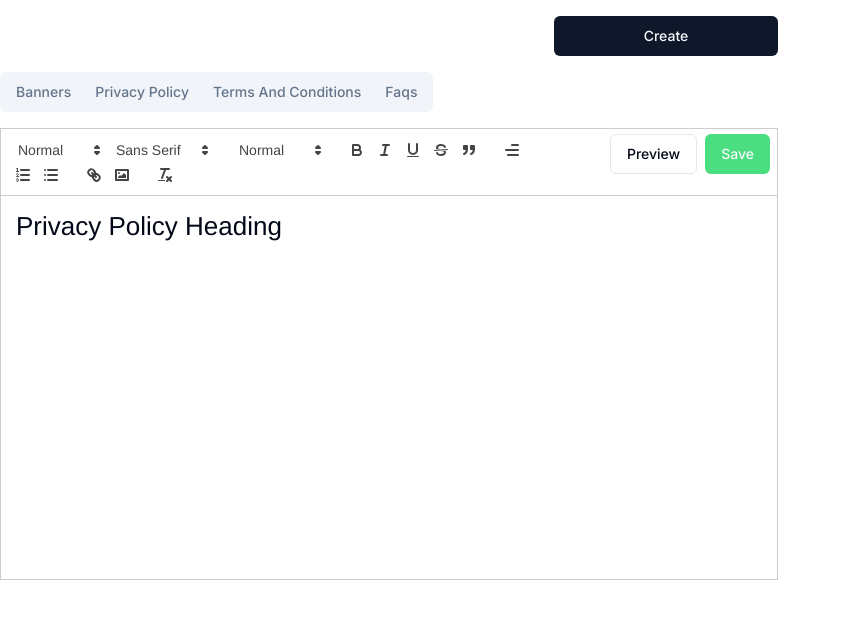
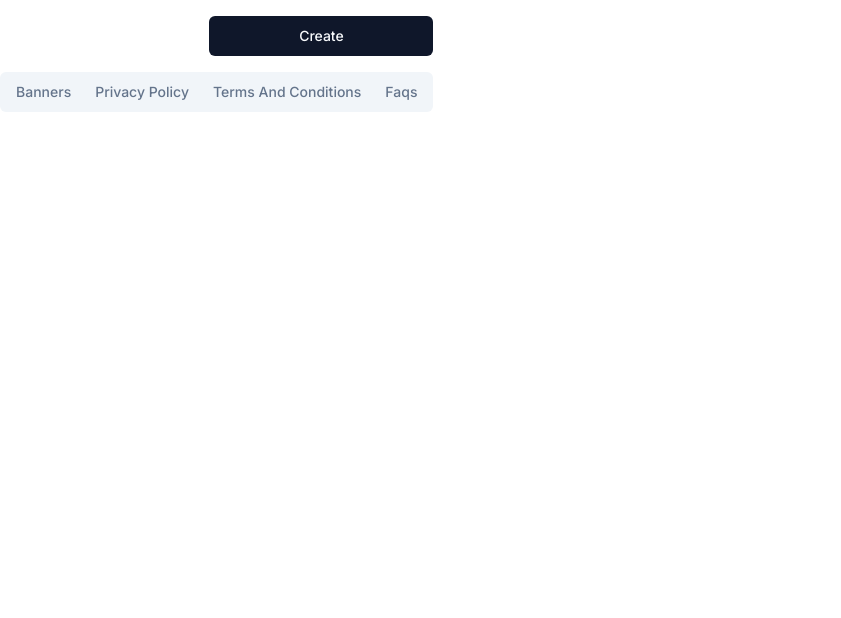
Before and after one commit to Henson-Kudi/admin-dashboard, a Next.js app: page /static-content/privacy-policy in a window 1280 px wide. Shown: the top 618 px of the page, without its empty margins (0-841 px from the left). Built offline with nearby package versions, Linux system fonts and the light colour scheme; no server answers.

Commit message:
hidden editor

```diff
--- a/src/app/static-content/privacy-policy/page.tsx
+++ b/src/app/static-content/privacy-policy/page.tsx
@@ -1,5 +1,5 @@
 'use client'
-import TextEditor from '@/components/editor'
+// import TextEditor from '@/components/editor'
 import { head } from 'lodash'
 import { Delta } from 'quill/core'
 import React from 'react'
@@ -10,21 +10,21 @@ export default function PrivacyPolicyPage() {
 
     }
 
-    const delta = new Delta(
-        [
-            {insert: 'Privacy Policy Heading'},
-            {
-              attributes: {
-                header: 1
-              },
-              insert: '\n'
-            }
-        ]
-    )
+    // const delta = new Delta(
+    //     [
+    //         {insert: 'Privacy Policy Heading'},
+    //         {
+    //           attributes: {
+    //             header: 1
+    //           },
+    //           insert: '\n'
+    //         }
+    //     ]
+    // )
 
   return (
     <div>
-        <TextEditor handleSubmit={submitData} value={delta} />
+        {/* <TextEditor handleSubmit={submitData} /> */}
     </div>
   )
 }
--- a/src/app/static-content/terms-and-conditions/page.tsx
+++ b/src/app/static-content/terms-and-conditions/page.tsx
@@ -1,5 +1,5 @@
 'use client'
-import TextEditor from '@/components/editor'
+// import TextEditor from '@/components/editor'
 import { Delta } from 'quill/core'
 import React from 'react'
 
@@ -23,7 +23,7 @@ export default function TermsAndConditions() {
 
   return (
     <div>
-        <TextEditor handleSubmit={submitData} value={delta} />
+        {/* <TextEditor handleSubmit={submitData} value={delta} /> */}
     </div>
   )
 }
```
